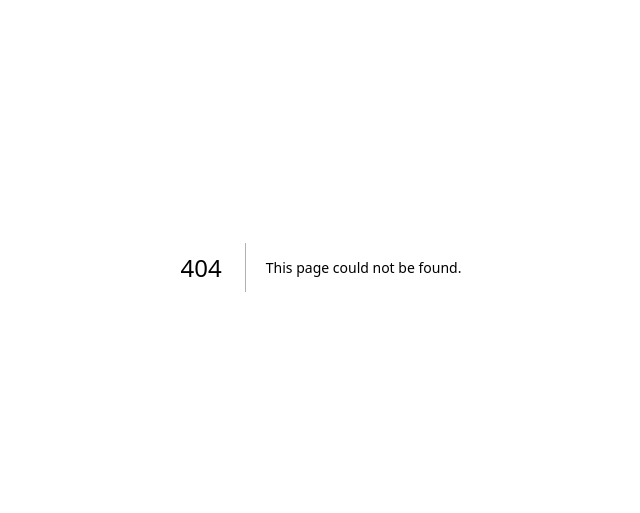
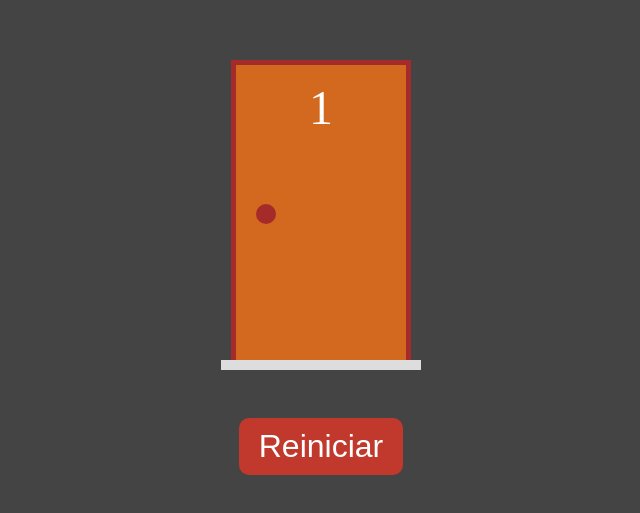
Before and after one commit to DiogoKenway/monty-hall, a Next.js app: page /jogo/1/1 in a window 1280 px wide. Before the commit this address had no page. Shown: the part 133-646 px from the top of the page, without its empty margins (319-959 px from the left). Built offline with nearby package versions, Linux system fonts and the light colour scheme.

Commit message:
final code

```diff
--- a/src/pages/jogo.tsx
+++ b/src/pages/jogo/[portas]/[temPresente].tsx
@@ -1,12 +1,24 @@
-import { useState } from "react";
-import Porta from "../components/Porta";
-import criarPortas, { atualizarPortas } from "../functions/portas";
-import styles from "../styles/jogo.module.css";
+import { useEffect, useState } from "react";
+import Porta from "../../../components/Porta";
+import criarPortas, { atualizarPortas } from "../../../functions/portas";
+import styles from "../../../styles/jogo.module.css";
 import Link from "next/link";
+import { useRouter } from "next/router";
 
 export default function jogo() {
 
-  const [portas, setPortas] = useState(criarPortas(4, 3));
+  const router = useRouter();
+
+  const [portas, setPortas] = useState([]);
+
+  useEffect(()=> {
+    const qtdPortas = +router.query.portas;
+    const temPresente = +router.query.temPresente;
+
+    setPortas(criarPortas(qtdPortas, temPresente));
+
+  }, [router.query])
+
 
   function renderizarPortas() {
     return portas.map((porta, i) => (
```
